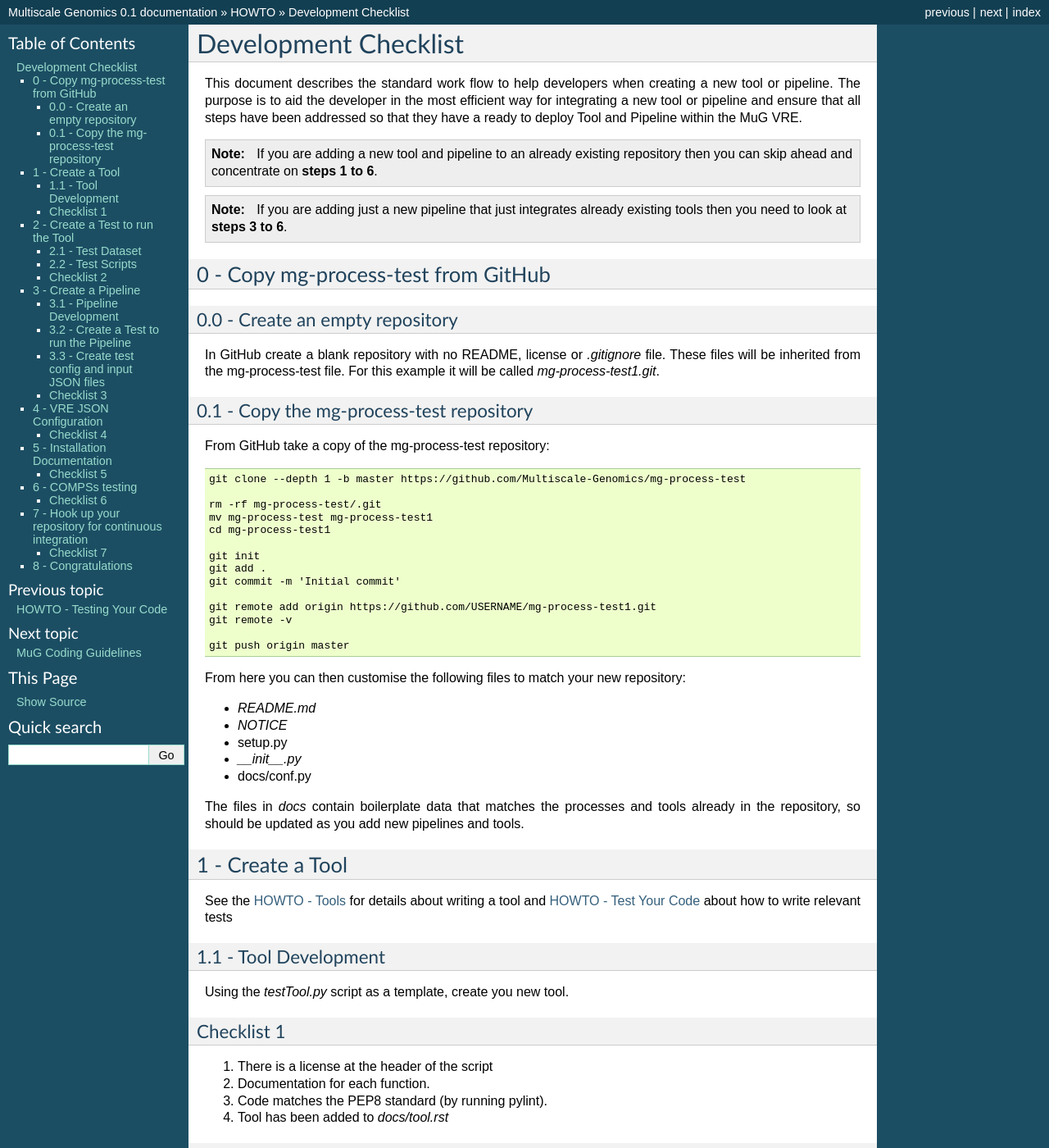
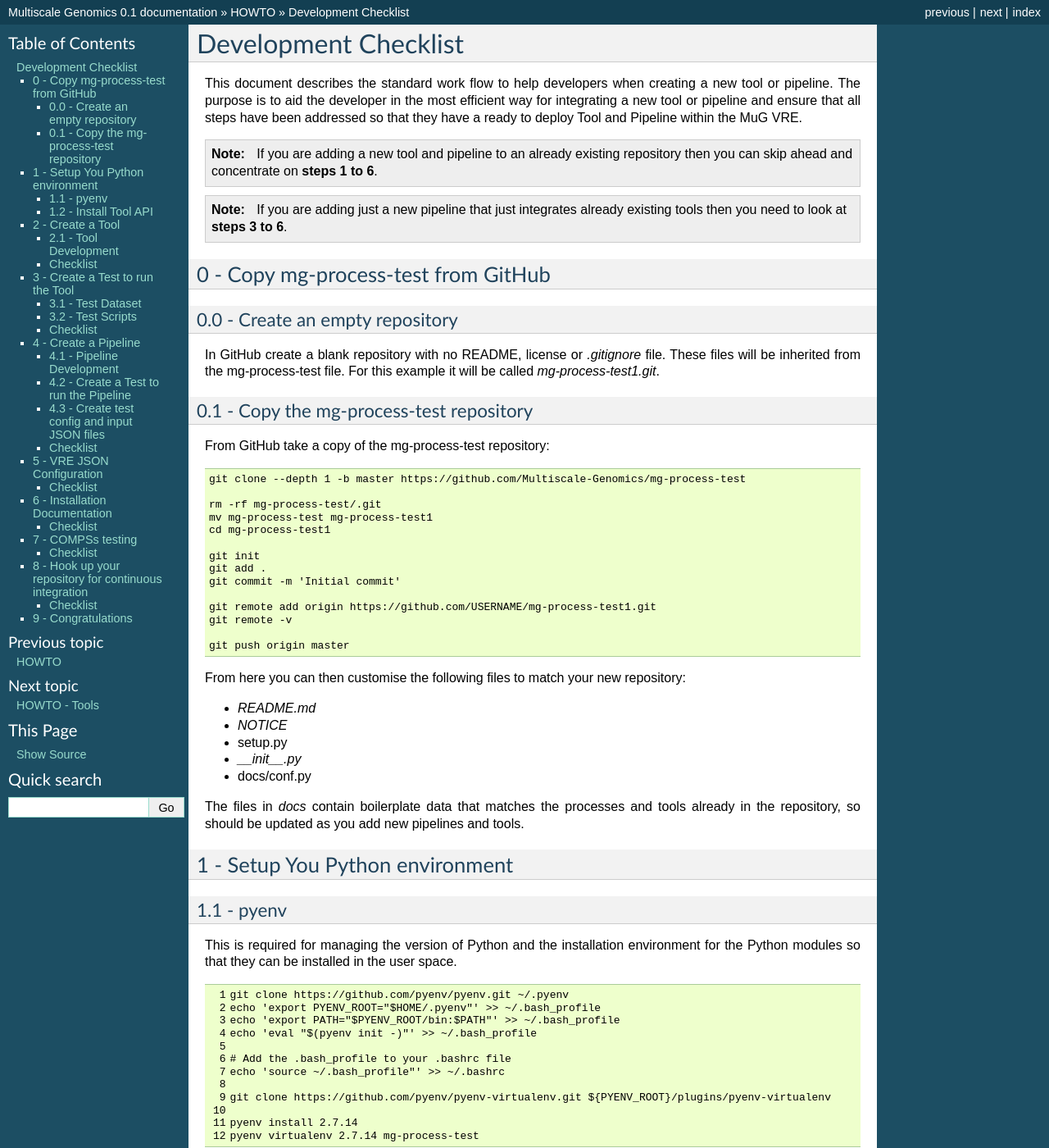
Before and after one commit to Multiscale-Genomics/mg-docs, a Sphinx documentation site: the page built from docs/howto/development_checklist.rst, in a window 1280 px wide and 1400 px high. Shown: the whole window at 82% size. Built offline with Sphinx 7.4.7, drawn with Linux system fonts in a browser that asks for light colours; some of the changed text lies outside the part shown.

Commit message:
Added the setting up of the python environment for development

```diff
--- a/docs/howto/development_checklist.rst
+++ b/docs/howto/development_checklist.rst
@@ -63,18 +63,54 @@ From here you can then customise the following files to match your new repositor
 
 The files in `docs` contain boilerplate data that matches the processes and tools already in the repository, so should be updated as you add new pipelines and tools.
 
-1 - Create a Tool
+1 - Setup You Python environment
+--------------------------------
+
+1.1 - pyenv
+^^^^^^^^^^^
+This is required for managing the version of Python and the installation
+environment for the Python modules so that they can be installed in the user
+space.
+
+.. code-block:: none
+   :linenos:
+
+   git clone https://github.com/pyenv/pyenv.git ~/.pyenv
+   echo 'export PYENV_ROOT="$HOME/.pyenv"' >> ~/.bash_profile
+   echo 'export PATH="$PYENV_ROOT/bin:$PATH"' >> ~/.bash_profile
+   echo 'eval "$(pyenv init -)"' >> ~/.bash_profile
+
+   # Add the .bash_profile to your .bashrc file
+   echo 'source ~/.bash_profile"' >> ~/.bashrc
+
+   git clone https://github.com/pyenv/pyenv-virtualenv.git ${PYENV_ROOT}/plugins/pyenv-virtualenv
+
+   pyenv install 2.7.14
+   pyenv virtualenv 2.7.14 mg-process-test
+
+
+1.2 - Install Tool API
+^^^^^^^^^^^^^^^^^^^^^^
+
+.. code-block:: none
+   :linenos:
+
+   pyenv activate mg-process-test
+   pip install git+https://github.com/Multiscale-Genomics/mg-tool-api.git
+
+
+2 - Create a Tool
 -----------------
 
 See the `HOWTO - Tools <howto_tool.html>`_ for details about writing a tool and `HOWTO - Test Your Code <howto_testing.html>`_ about how to write relevant tests
 
-1.1 - Tool Development
+2.1 - Tool Development
 ^^^^^^^^^^^^^^^^^^^^^^
 
 Using the `testTool.py` script as a template, create you new tool.
 
-Checklist 1
-^^^^^^^^^^^
+Checklist
+^^^^^^^^^
 
 #. There is a license at the header of the script
 #. Documentation for each function.
@@ -113,31 +149,31 @@ Checklist 2
 #. Ensure that the output of running the tests matches what you would expect
 
 
-3 - Create a Pipeline
+4 - Create a Pipeline
 ---------------------
 
 See the `HOWTO - Pipelines <howto_pipeline.html>`_ for details about writing a pipeline and `HOWTO - Test Your Code <howto_testing.html>`_ about how to write relevant tests.
 
-3.1 - Pipeline Development
+4.1 - Pipeline Development
 ^^^^^^^^^^^^^^^^^^^^^^^^^^
 
 Using the `process_test.py` script as a template, create a pipeline to accept the configuration and input JSON files that describe the parameters and files to get passed into the pipeline. The pipeline should manage the passing of file locations and parameters to each of the tools.
 
 
-3.2 - Create a Test to run the Pipeline
+4.2 - Create a Test to run the Pipeline
 ^^^^^^^^^^^^^^^^^^^^^^^^^^^^^^^^^^^^^^^
 
 Create a script that uses pytest to check that the required input files and configuration parameters are accepted by the pipeline and the relevant output files have been generated and are not empty. Other tests can be added to be more comprehensive.
 
 The pipeline is running tools developed as part of part 1, so there should be no need for creating new datasets.
 
-3.3 - Create test config and input JSON files
+4.3 - Create test config and input JSON files
 ^^^^^^^^^^^^^^^^^^^^^^^^^^^^^^^^^^^^^^^^^^^^^
 
 JSON files need to be created that duplicate what would be the expected input coming from the VRE and saved in the `tests/json/.` directory of the repository. Example files can be found in the `HOWTO on Configuration <howto_config.html>`_. There are also examples of these files in mg-process-test in the `test/json/.` These files allow a user to run the sample datasets from the command line either on their own computer or on one with (py)COMPSs installed.
 
-Checklist 3
-^^^^^^^^^^^
+Checklist
+^^^^^^^^^
 
 #. There is a license in the header of all pipelines and tests
 #. There is a test to run each pipeline
@@ -150,34 +186,34 @@ Checklist 3
 #. The script can be run from the command line
 
 
-4 - VRE JSON Configuration
+5 - VRE JSON Configuration
 --------------------------
 
 See the `HOWTO - Configuration Files <howto_config.html>`_ for details about writing a MuG VRE JSON configuration files.
 
-Checklist 4
-^^^^^^^^^^^
+Checklist
+^^^^^^^^^
 
 #. Ensure that there is a JSON configuration file present in the tool_json for each pipeline.
 
 
-5 - Installation Documentation
+6 - Installation Documentation
 ------------------------------
 
-Checklist 5
-^^^^^^^^^^^
+Checklist
+^^^^^^^^^
 
 #. Make sure that setup.py, setup.cfg and requirements.txt are updated with any new packages required for installation
 #. Update docs/install.rst if there is any external software that is required by tool or pipeline along with the required command to install that software
 
 
-6 - COMPSs testing
+7 - COMPSs testing
 ------------------
 
 Now that you have a functional pipeline and tool it now needs to be tested within a COMPSs environment. Download the latest version of the `COMPSs virtual machine <https://www.bsc.es/research-and-development/software-and-apps/software-list/comp-superscalar/>`_ from the BSC website.
 
-Checklist 6
-^^^^^^^^^^^
+Checklist
+^^^^^^^^^
 
 #. Was it possible to install everything based on the installation scripts and documentation?
 #. Do all the test scripts pass when they are run?
@@ -185,22 +221,22 @@ Checklist 6
 #. Can the pipeline be run using the "runcompss" command?
 
 
-7 - Hook up your repository for continuous integration
+8 - Hook up your repository for continuous integration
 ------------------------------------------------------
 
 Now that you have a fully documented pipeline, with tests it is possible to hook up your GitHub repository with ReadTheDocs.org, Travisci.org and Landscape.io. These services will automatically build you documentation, run the tests and check the compliance of the code with that of PEP8 respectively.
 
 It is possible to login to each service using your GitHub account and link the repository.
 
-Checklist 7
-^^^^^^^^^^^
+Checklist
+^^^^^^^^^
 
 #. You have your documentation building on ReadTheDocs.org
 #. You have your test scripts running on TravisCI and passing
 #. Your code is being continually analysed by Landscape.io
 
 
-8 - Congratulations
+9 - Congratulations
 -------------------
 
 You now have a pipeline that could be integrated into the MuG VRE.
--- a/docs/howto/index.rst
+++ b/docs/howto/index.rst
@@ -27,7 +28,6 @@ HOWTO
    howto_config
    howto_logging
    howto_testing
-   development_checklist
 
 The following is a walk through of developing a tool and pipeline wrapper to include new functionality within the MuG VRE. There are several stages covering the Tool development, using the tool within a pipeline and defining the configuration files required so that the final product can be smoothly integrated into the MuG VRE.
 
```
Also changed, not shown: other parts of docs/howto/development_checklist.rst (+5 -5 lines), other parts of docs/howto/index.rst (+1 -0 lines).
